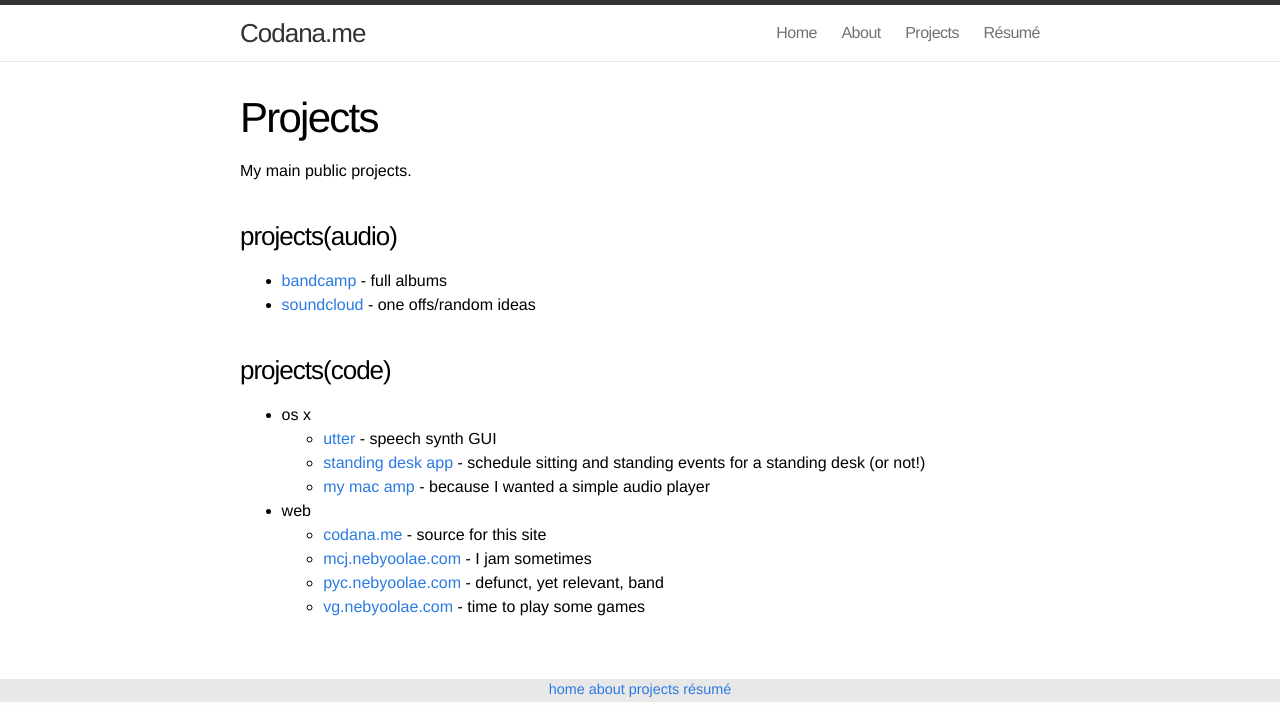
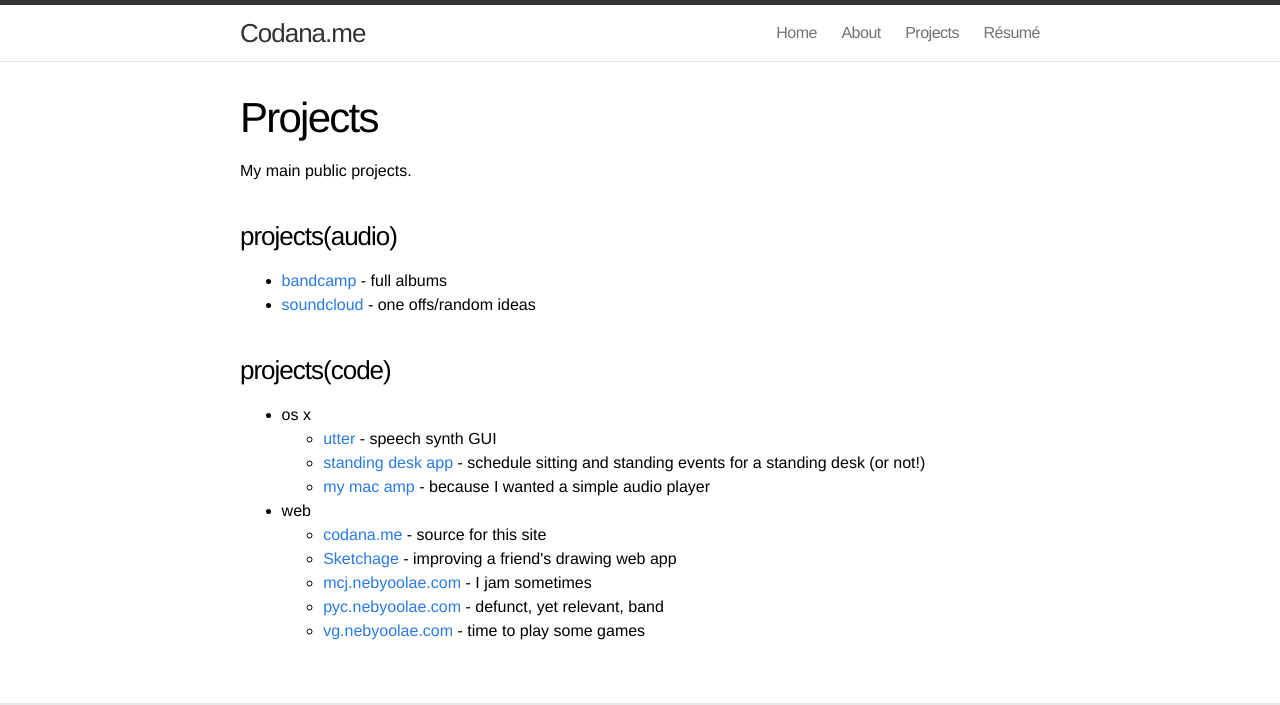
Before and after one commit to michaelchadwick/codana.me, a Jekyll site: the page built from projects/index.html, in a window 1280 px wide. Shown: the top 705 px of the page. Built offline with Jekyll 4.4.1, drawn with Linux system fonts in a browser that asks for light colours.

Commit message:
added sketchage link

```diff
--- a/projects/index.html
+++ b/projects/index.html
@@ -33,6 +33,7 @@ title: Projects
     <li>web
       <ul>
         <li><a href="{{ site.gh_link }}/michaelchadwick.github.io">codana.me</a> - source for this site</li>
+        <li><a href="http://sketchage.codana.me">Sketchage</a> - improving a friend's drawing web app</li>
         <li><a href="http://mcj.nebyoolae.com">mcj.nebyoolae.com</a> - I jam sometimes</li>
         <li><a href="http://pyc.nebyoolae.com">pyc.nebyoolae.com</a> - defunct, yet relevant, band</li>
         <li><a href="http://vg.nebyoolae.com">vg.nebyoolae.com</a> - time to play some games</li>
```
